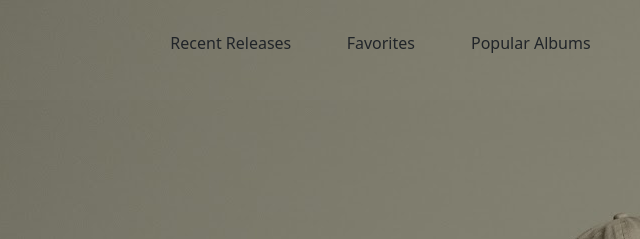
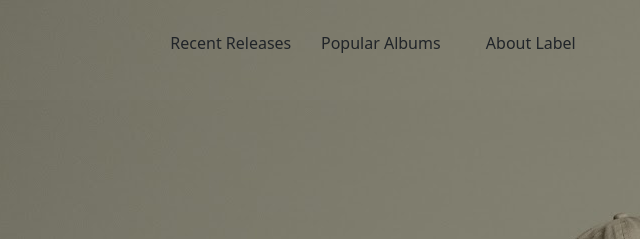
Before and after one commit to JacquesFFourie/231084term_1_final, a plain HTML site: page index.html in a window 1280 px wide. Shown: the top 239 px of the page, 283-923 px from the left. Drawn offline with nearby package versions, Linux system fonts and the light colour scheme; files whose address does not match are found by name; a web font is replaced by a local one.

Commit message:
Spelling Fixed
Spelling Fixed

```diff
--- a/index.html
+++ b/index.html
@@ -22,8 +22,8 @@
         <div class="nav-bar">
             <div class="buttons">
                 <a><button type="button" class="btn">Recent Releases</button></a>
-                <a><button type="button" class="btn">Favorites</button></a>
-                <a href="/pages/aboutLabel.html" type="button" class="btn">Popular Albums</button></a>
+                <a><button type="button" class="btn">Popular Albums</button></a>
+                <a href="/pages/aboutLabel.html" type="button" class="btn">About Label</button></a>
                 <a href="/pages/playlists.html"><button type="button" class="btn">Playlists</button></a>
                 <!--<ul>
                     <a href="/pages/aboutUs.html"><li>about us</li></a>
```
Also changed, not shown: pages/aboutLabel.html (+2 -2 lines), pages/playlists.html (+2 -2 lines).
